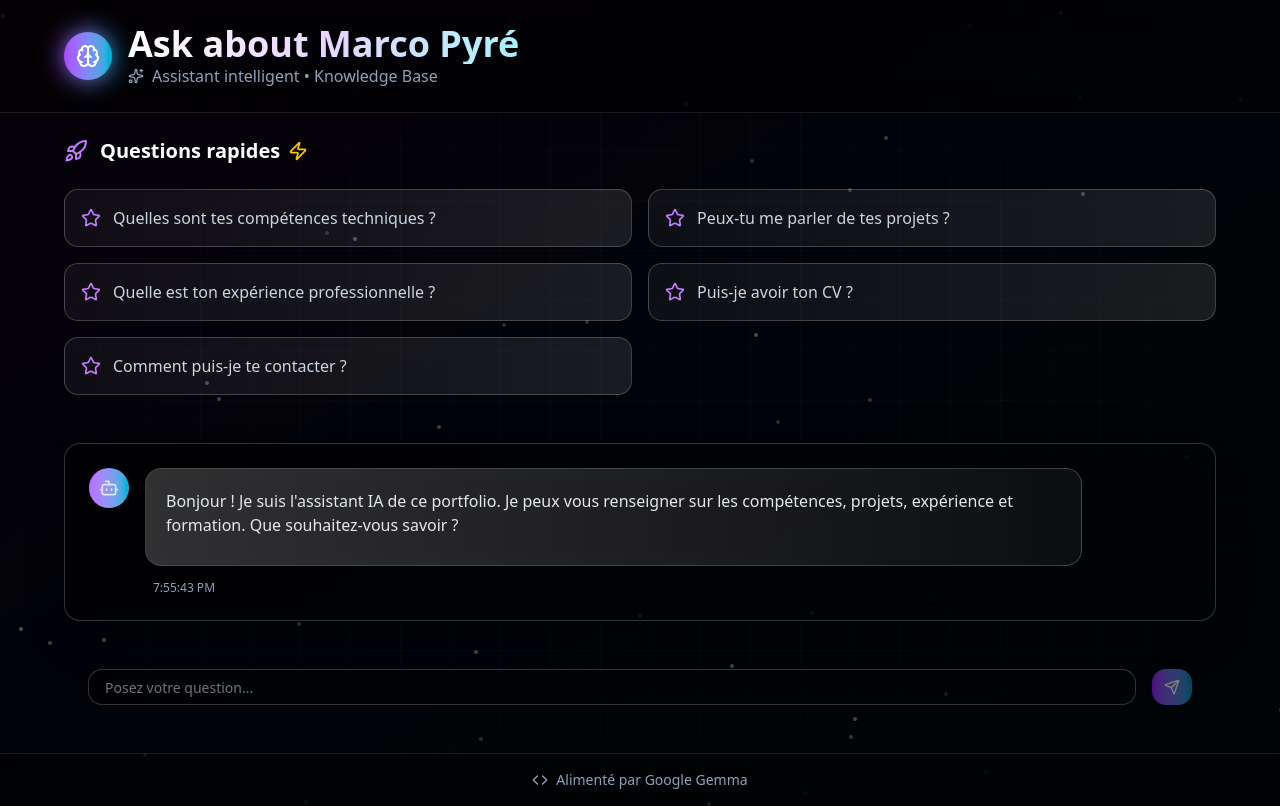
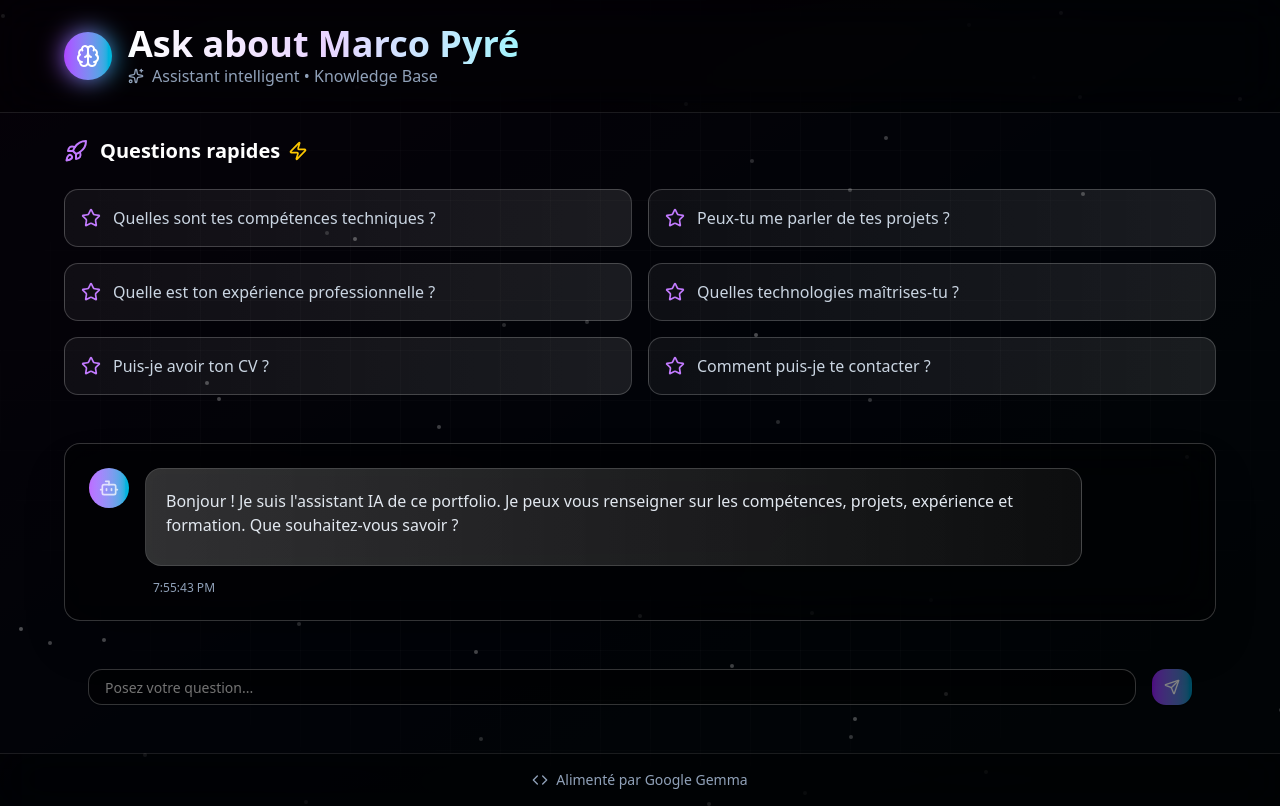
Before and after one commit to marcopyre/portfolio, a Next.js app: page / in a window 1280 px wide. Built offline with nearby package versions, Linux system fonts and the light colour scheme.

Commit message:
feat: question proposal added

```diff
--- a/app/page.tsx
+++ b/app/page.tsx
@@ -274,6 +274,7 @@ export default function Portfolio() {
     "Quelles sont tes compétences techniques ?",
     "Peux-tu me parler de tes projets ?",
     "Quelle est ton expérience professionnelle ?",
+    "Quelles technologies maîtrises-tu ?",
     "Puis-je avoir ton CV ?",
     "Comment puis-je te contacter ?",
   ];
```
